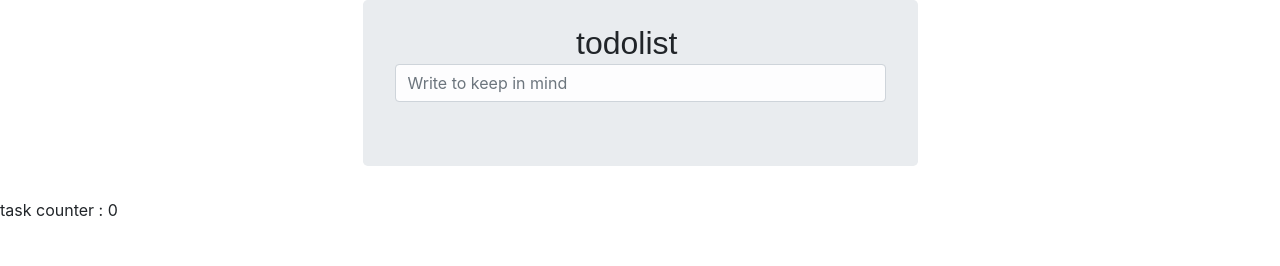
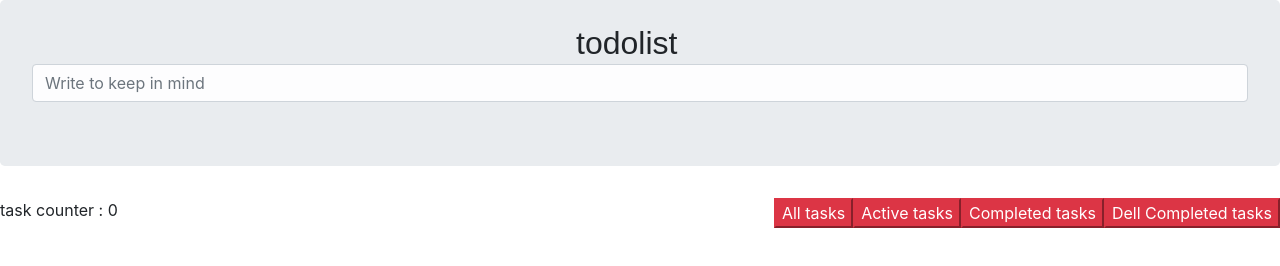
Before and after one commit to iam047/todo, a React app: page / in a window 1280 px wide. Built offline with nearby package versions, Linux system fonts and the light colour scheme.

Commit message:
crate filter todolist

```diff
--- a/src/Footer/index.js
+++ b/src/Footer/index.js
@@ -2,10 +2,26 @@ import React, { Component } from 'react';
 import '../style.css'
 
 export  default class Footer extends Component {
+    dellDoneTask() {
+        const { todo } = this.props;
+        this.props.setState({
+            todo: todo.filter(todo => todo.status === 'active' ? todo : false)
+        });
+
+    }
+    changeFilter(nextFilter) {
+        this.props.setState({currentFilter: nextFilter })
+    }
     render() {
         const { todo } = this.props;
         return (
-            <p>  task counter : { todo.length }</p>
+            <div>
+                <span>task counter : { todo.length }</span>
+                <button onClick={this.dellDoneTask.bind(this) } className='btn-danger float-right'>Dell Completed  tasks</button>
+                <button onClick={this.changeFilter.bind(this, 'done') } className='btn-danger float-right'>Completed tasks</button>
+                <button onClick={this.changeFilter.bind(this, 'active') } className='btn-danger float-right'>Active tasks</button>
+                <button onClick={this.changeFilter.bind(this, 'all')} className='btn-danger float-right'>All tasks</button>
+            </div>
         );
     }
 }
--- a/src/Header/index.js
+++ b/src/Header/index.js
@@ -11,7 +11,7 @@ export default class Header extends Component {
             const addetarget = e.target.value;
             const newTask = {
                 text: addetarget,
-                action: false,
+                status: 'active',
                 id: Date.now().toString()
             };
             todo.push(newTask);
@@ -20,11 +20,10 @@ export default class Header extends Component {
         }
     }
     render() {
-        const style = { width: '50%' };
         return (
-            <div className='container'>
-                <div className='jumbotron mx-auto' style={ style }>
-                    <h2 className='todoh'>todolist</h2>
+            <div className=''>
+                <div className='jumbotron' >
+                    <h2 className='todoh '>todolist</h2>
                 <input type='text'
                        placeholder='Write to keep in mind'
                        onKeyDown={ this.addtodo.bind(this) }
--- a/src/TodoList/components/TodoItem.js
+++ b/src/TodoList/components/TodoItem.js
@@ -0,0 +1 @@
+export
--- a/src/TodoList/index.js
+++ b/src/TodoList/index.js
@@ -1,21 +1,35 @@
 import React, { Component } from 'react';
 
+
 export  default class Todolist extends Component {
-    dellTask(id) {
+    dellTask (id) {
+        //debugger;
         const { todo } = this.props;
         this.props.setState({
             todo: todo.filter(todo => id !== todo.id ? todo : false)
         });
 
     }
-    render() {
-        const { todo } = this.props;
+    onCompleted (todo) {
+       todo.status === 'active' ? todo.status = 'done' : todo.status = 'active' ;
+        this.props.setState(todo);
+    }
+    getTodosByFilter (todo, currentFilter) {
+        if (currentFilter === 'all') {
+            return todo;
+        }
+        return todo.filter(todo =>  todo.status === currentFilter);
+    }
+
+    render () {
+        const { todo, currentFilter } = this.props;
+        const todos = this.getTodosByFilter(todo, currentFilter);
         return (
             <div>
-                { todo.map((todo) => {
+                { todos.map((todo) => {
                     return(
-
                         <span key={todo.id} className='list-group-item'>
+                         <input type='checkbox' checked={todo.status === 'done'}  onChange={this.onCompleted.bind(this, todo)}  />
                             {todo.text}
                             <button onClick={ this.dellTask.bind(this, todo.id) }
                                     className='btn-danger float-right'>dell</button>
--- a/src/index.js
+++ b/src/index.js
@@ -9,15 +9,21 @@ class App extends Component {
     constructor(props) {
         super(props);
         this.state = {
-            todo: []
+            todo: [],
+            currentFilter: 'all'
         };
     }
     render() {
+        const commonProps = {
+            setState: state => this.setState(state),
+            todo: this.state.todo,
+            currentFilter: this.state.currentFilter
+        };
         return (
             <div>
-                <Header setState={state => this.setState(state)} todo = {this.state.todo} />
-                <Todolist setState={state => this.setState(state)} todo = {this.state.todo}/>
-                <Footer todo = {this.state.todo}/>
+                <Header {...commonProps} />
+                <Todolist {...commonProps}/>
+                <Footer {...commonProps}/>
             </div>
         );
     }
--- a/src/style.css
+++ b/src/style.css
@@ -5,3 +5,14 @@
     font-family: Arial;
 
 }
+.line-through {
+    text-decoration:line-through;
+}
+
+
+.table{
+
+    position: fixed;
+    display: block;
+
+}
```
Also changed, not shown: public/index.html (+3 -1 lines).
